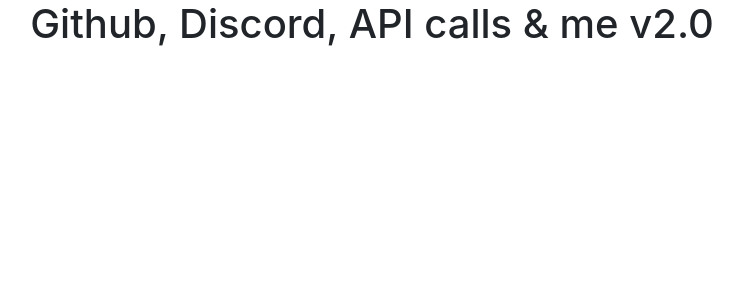
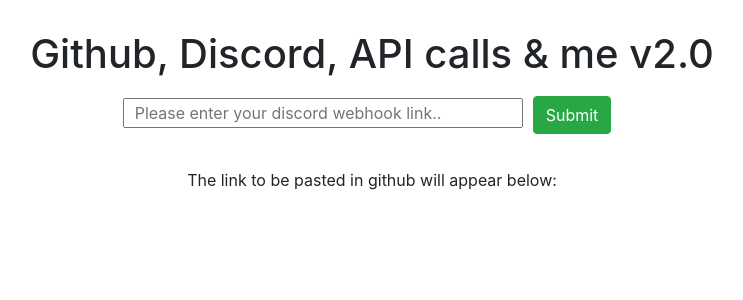
Before and after one commit to manthankumbhar/github_discord_integration-www, a React (Create React App) app: page / in a window 1280 px wide. Shown: the top 300 px of the page, without its empty margins (268-1011 px from the left). Built offline with nearby package versions, Linux system fonts and the light colour scheme.

Commit message:
PR approved for practice branch

```diff
--- a/src/App.css
+++ b/src/App.css
@@ -1,38 +1,10 @@
 .App {
   text-align: center;
+  margin: 30px;
 }
 
-.App-logo {
-  height: 40vmin;
-  pointer-events: none;
+.input {
+  width: 400px;
+  height: 30px;
+  padding: 10px;
 }
-
-@media (prefers-reduced-motion: no-preference) {
-  .App-logo {
-    animation: App-logo-spin infinite 20s linear;
-  }
-}
-
-.App-header {
-  background-color: #282c34;
-  min-height: 100vh;
-  display: flex;
-  flex-direction: column;
-  align-items: center;
-  justify-content: center;
-  font-size: calc(10px + 2vmin);
-  color: white;
-}
-
-.App-link {
-  color: #61dafb;
-}
-
-@keyframes App-logo-spin {
-  from {
-    transform: rotate(0deg);
-  }
-  to {
-    transform: rotate(360deg);
-  }
-}
--- a/src/App.js
+++ b/src/App.js
@@ -1,9 +1,11 @@
 import "./App.css";
+import Input from "./Input";
 
 function App() {
   return (
     <div className="App">
       <h1>Github, Discord, API calls & me v2.0</h1>
+      <Input />
     </div>
   );
 }
--- /dev/null
+++ b/src/Input.js
@@ -0,0 +1,67 @@
+import axios from "axios";
+import React, { Component } from "react";
+
+class Input extends Component {
+  constructor() {
+    super();
+    this.state = {
+      inputVal: "",
+      persons: [],
+      github_url: "",
+    };
+    this.updateInputValue = this.updateInputValue.bind(this);
+    this.handleSubmit = this.handleSubmit.bind(this);
+  }
+
+  updateInputValue(event) {
+    event.preventDefault();
+    this.setState({ inputVal: event.target.value });
+  }
+
+  handleSubmit(event) {
+    event.preventDefault();
+    if (this.state.inputVal === "") {
+      alert("Please enter a url");
+    } else {
+      axios
+        .post(
+          "https://v2-github-discord-api-and-me.herokuapp.com/github_discord_urls",
+          {
+            url: this.state.inputVal,
+          }
+        )
+        .then((res) => {
+          this.setState({ github_url: res.data });
+          console.log(res.data);
+        })
+        .catch((err) => {
+          alert(err);
+        });
+    }
+  }
+  render() {
+    return (
+      <form onSubmit={this.handleSubmit}>
+        <input
+          type="url"
+          value={this.state.inputValue}
+          placeholder="Please enter your discord webhook link.."
+          onChange={(event) => this.updateInputValue(event)}
+          className="input"
+        />
+        <input
+          type="submit"
+          value="Submit"
+          className="btn btn-success"
+          style={{ margin: "10px" }}
+        />
+        <br />
+        <br />
+        <p>The link to be pasted in github will appear below:</p>
+        <p>{this.state.github_url}</p>
+      </form>
+    );
+  }
+}
+
+export default Input;
```
Also changed, not shown: 1 other file (tests, documents, lock files or other folders).
